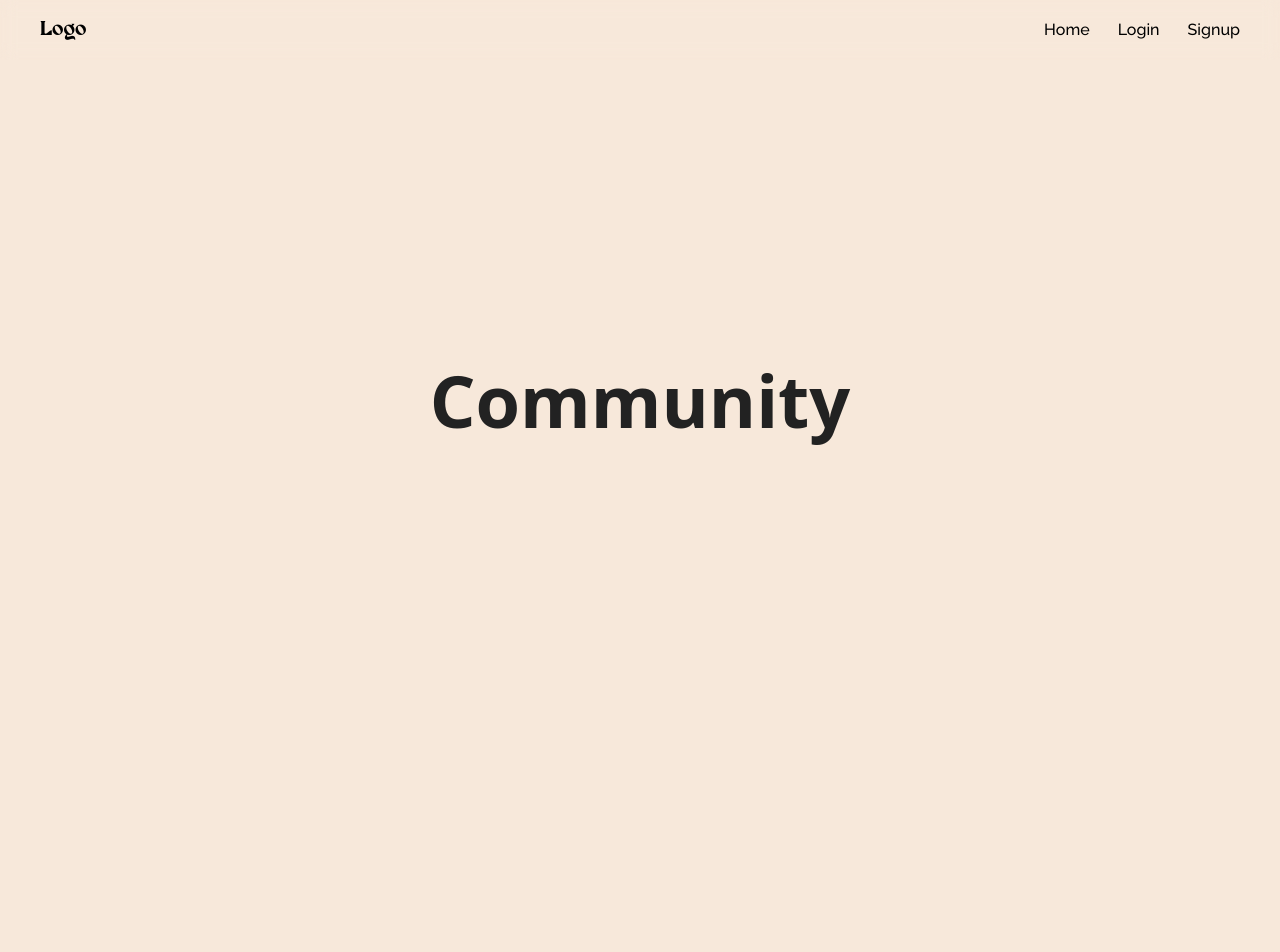
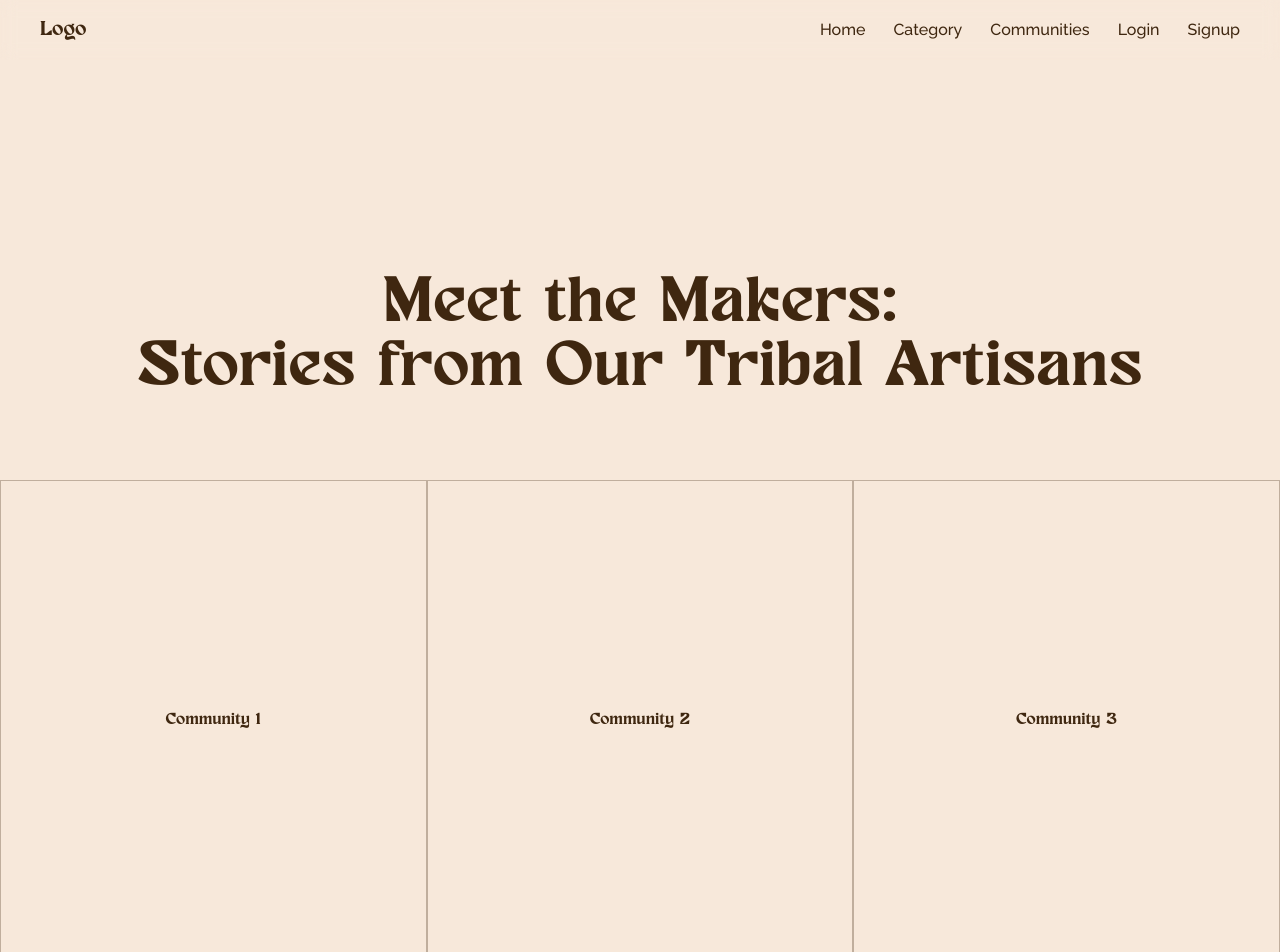
Before and after one commit to Mubarak2005/Heritage, a React (Vite) app: page /communities in a window 1280 px wide. Shown: the top 952 px of the page. Before the commit the page ends 800 px from the top, so only its background shows below. Built offline with nearby package versions, Linux system fonts and the light colour scheme; no server answers.

Commit message:
changes on community page

```diff
--- a/src/Components/Navbar.jsx
+++ b/src/Components/Navbar.jsx
@@ -37,6 +37,8 @@ const Navbar = () => {
           </>
         ) : (
           <>
+            <li className="your-nav-item-class"><a href="/catogary">Category</a></li>
+            <li className="your-nav-item-class"><a href="/communities">Communities</a></li>
             <li className="your-nav-item-class"><a href="/login">Login</a></li>
             <li className="your-nav-item-class"><a href="/signup">Signup</a></li>
           </>
--- a/src/index.css
+++ b/src/index.css
@@ -10,4 +10,5 @@
 } */
 body{
   background-color: #f7e8da;
+  color: #3f2710;
 }
--- a/src/pages/Communities.jsx
+++ b/src/pages/Communities.jsx
@@ -5,8 +5,20 @@ const Communities = () => {
   return (
     <>
     <Navbar />
-    <div className="flex items-center justify-center h-screen  bg-[var(--primary-color)]">
-      <h1 className='text-7xl font-bold text-[#222222]'>Community</h1>
+    <div className="min-h-screen w-full">
+      <div className='h-[50vh] w-full flex flex-col justify-end items-center '>
+        <h1 className='text-[5vw] leading-none font-[nayuki] '>Meet the Makers: </h1>
+        <h1 className='text-[5vw] leading-none font-[nayuki] '>Stories from Our Tribal Artisans</h1>
+      </div>
+      <div className='flex justify-between flex-wrap mt-20'>
+      {Array(9).fill(0).map((_, index) => (
+        <div
+          key={index}
+          className='h-[60vh] w-full md:w-1/2 lg:w-1/3 flex justify-center items-center font-[nayuki] border-[1px] border-[#3f27104c]'>
+            Community {index + 1}
+        </div>
+      ))}
+      </div>
     </div>
   </>
   )
--- a/src/pages/Home.jsx
+++ b/src/pages/Home.jsx
@@ -4,7 +4,7 @@ import { Hero, MostViewed } from '../sections';
 const Home = () => {
   return (
     <>
-      <div>
+      <div >
         <Hero />
         <MostViewed />
       </div>
```
